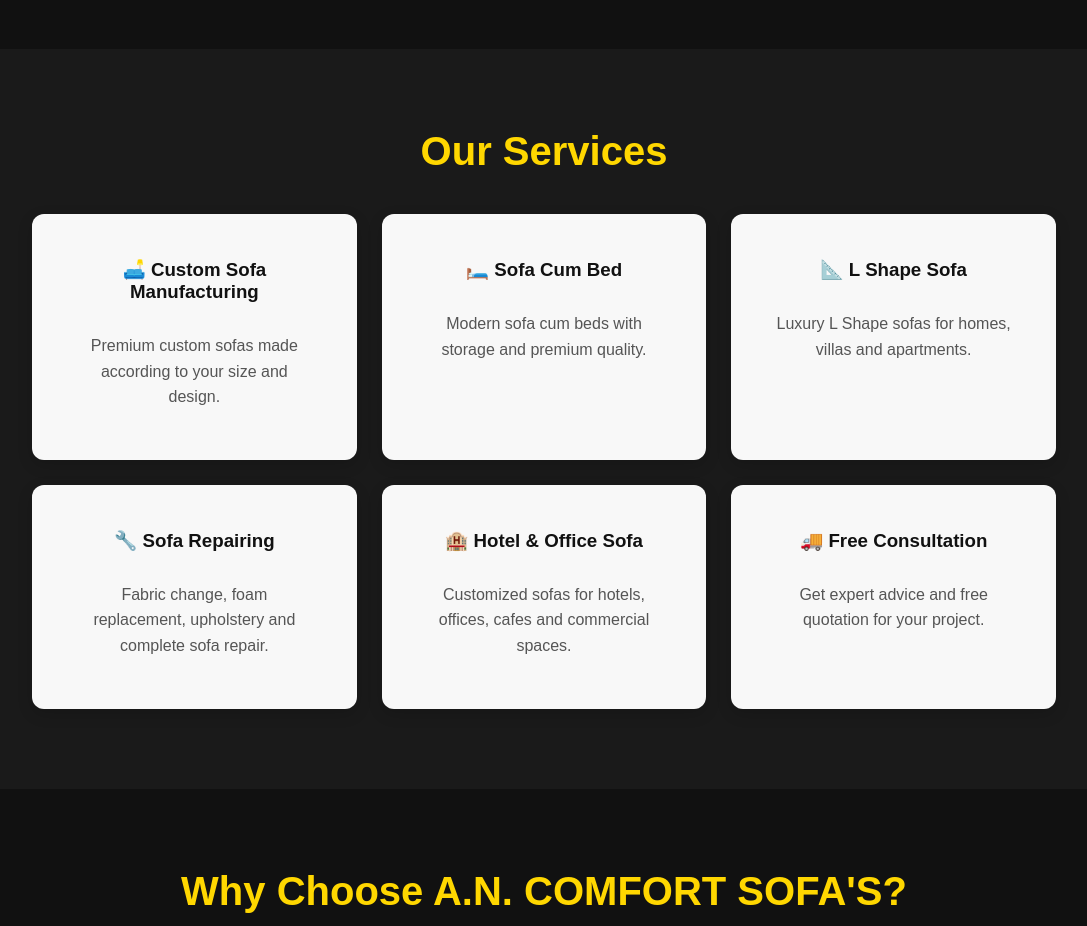
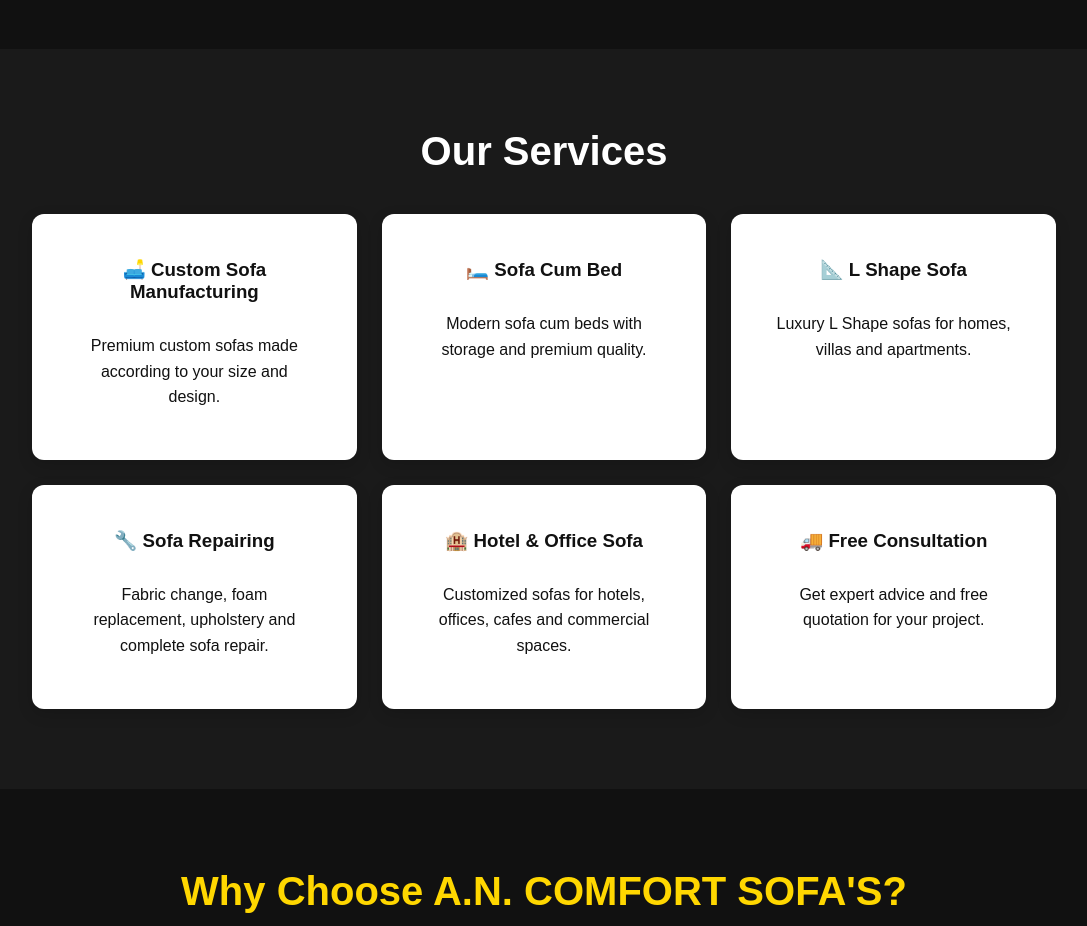
Before and after one commit to ancomfortsofas-cmd/ancomfortsofa-website, a plain HTML site: page index.html in a window 1280 px wide. Shown: the part 2660-3586 px from the top of the page, without its empty margins (96-1183 px from the left). Drawn offline with Linux system fonts and the light colour scheme.

Commit message:
Update style.css

```diff
--- a/style.css
+++ b/style.css
@@ -830,3 +830,57 @@
 color:#c89b3c;
 margin-bottom:10px;
 }
+/* ===== SERVICE SECTION TEXT VISIBILITY FIX ===== */
+
+.services,
+#services {
+    color: #ffffff;
+}
+
+.services h2,
+.services h3,
+.services p,
+#services h2,
+#services h3,
+#services p {
+    color: #ffffff;
+}
+
+/* White service cards/boxes */
+.services .card,
+.services .service-card,
+.services .service-box,
+#services .card,
+#services .service-card,
+#services .service-box {
+    background: #ffffff;
+    color: #111111;
+}
+
+/* Text inside white boxes */
+.services .card h3,
+.services .card p,
+.services .service-card h3,
+.services .service-card p,
+.services .service-box h3,
+.services .service-box p,
+#services .card h3,
+#services .card p,
+#services .service-card h3,
+#services .service-card p,
+#services .service-box h3,
+#services .service-box p {
+    color: #111111 !important;
+}
+
+/* Buttons */
+.services .card a,
+.services .service-card a,
+.services .service-box a {
+    color: #111111;
+}
+
+/* Make all normal text readable */
+.services * {
+    text-shadow: none;
+}
```
